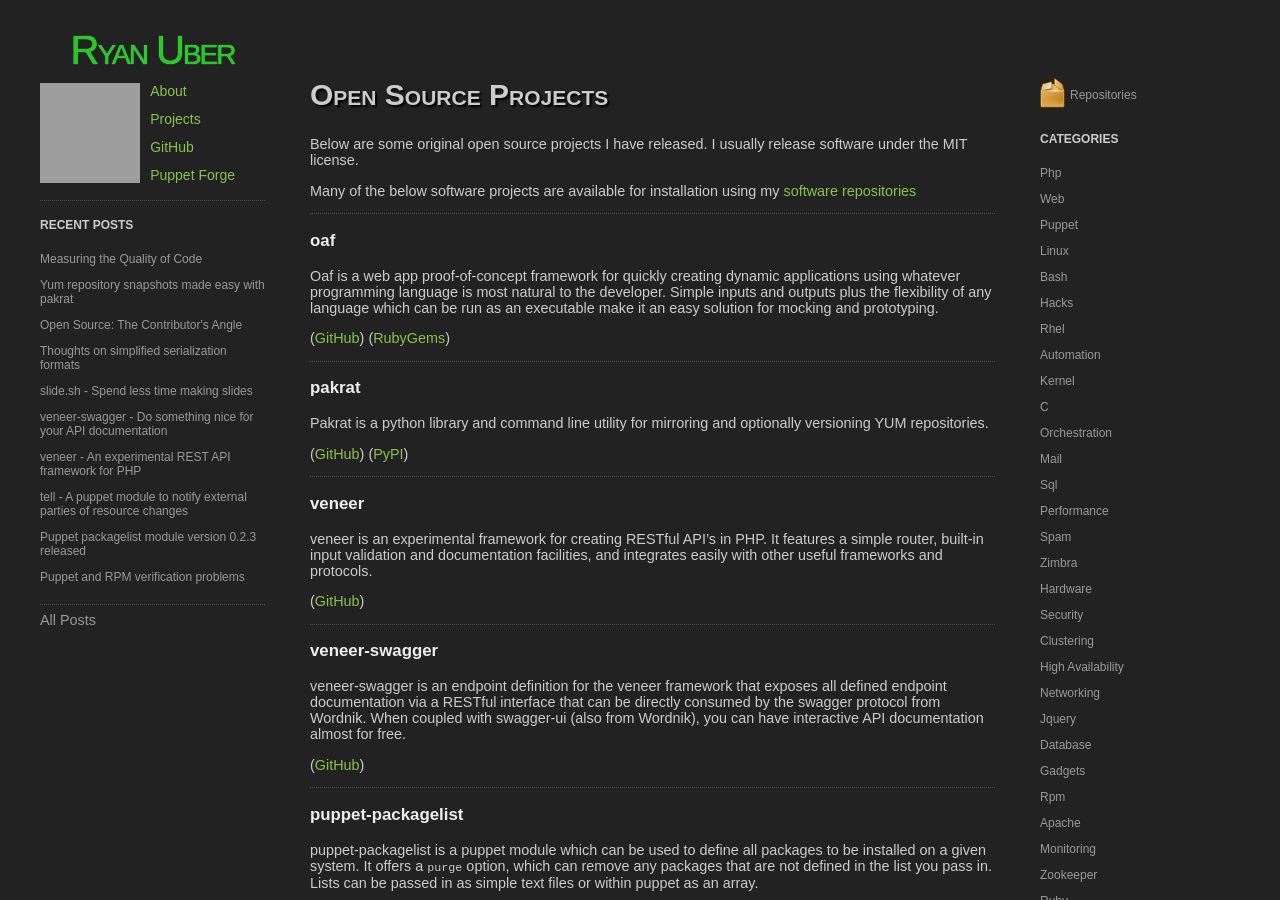
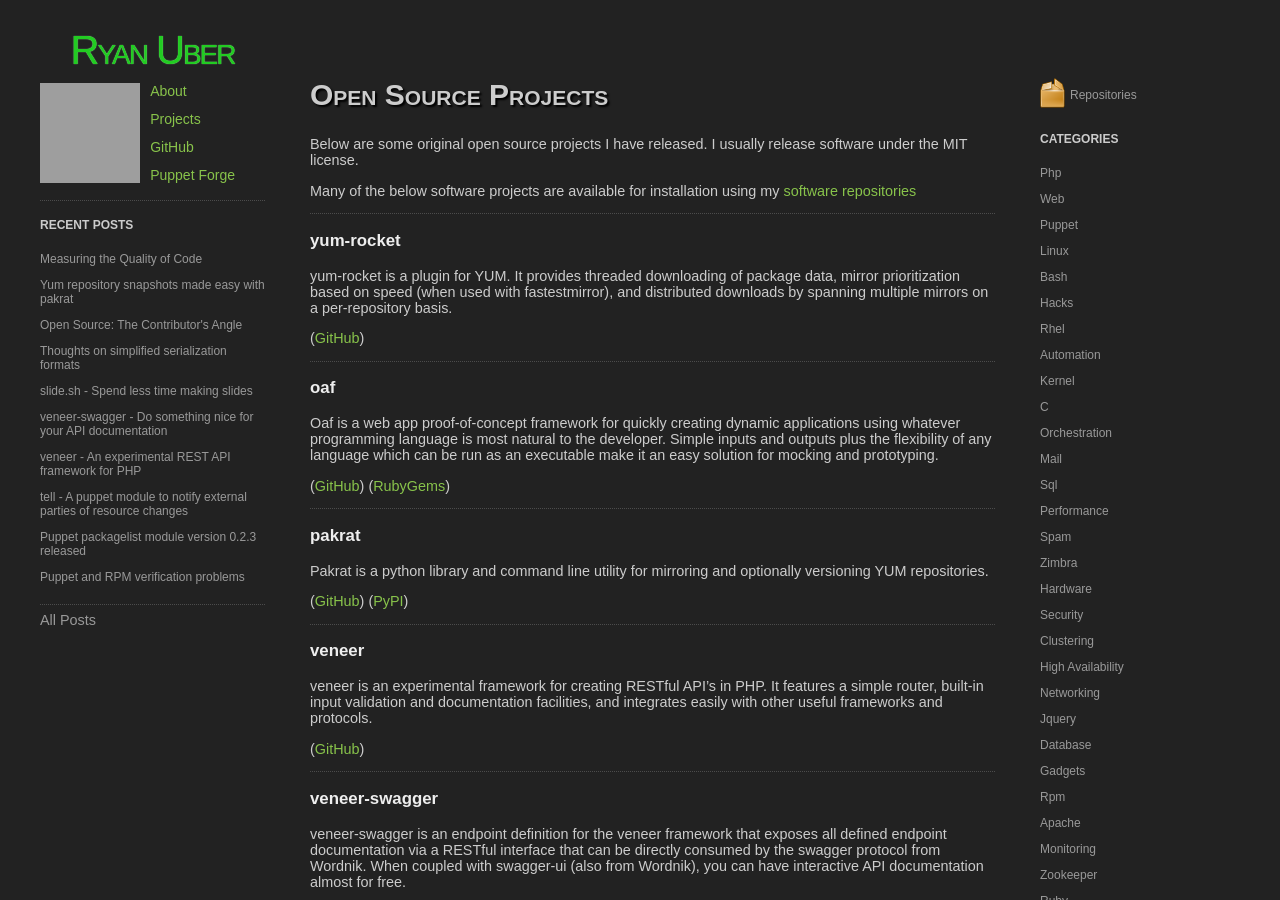
Before and after one commit to prateekiiest/prateekiie.github.io, a Jekyll site: the page built from projects/index.md, in a window 1280 px wide and 900 px high. Built offline with Jekyll 4.4.1, drawn with Linux system fonts in a browser that asks for light colours; Markdown is read by kramdown in place of the engine named in the settings; grey boxes are pictures that could not be loaded.

Commit message:
Added yum-rocket to software projects page

```diff
--- a/projects/index.md
+++ b/projects/index.md
@@ -9,6 +9,15 @@ software under the MIT license.
 
 Many of the below software projects are available for installation using my
 [software repositories](/software-repos)
+
+---
+
+### yum-rocket
+yum-rocket is a plugin for YUM. It provides threaded downloading of package
+data, mirror prioritization based on speed (when used with fastestmirror), and
+distributed downloads by spanning multiple mirrors on a per-repository basis.
+
+([GitHub](https://github.com/ryanuber/yum-rocket))
 
 ---
 
```
Also changed, not shown: software-repos/index.md (+0 -1 lines).
